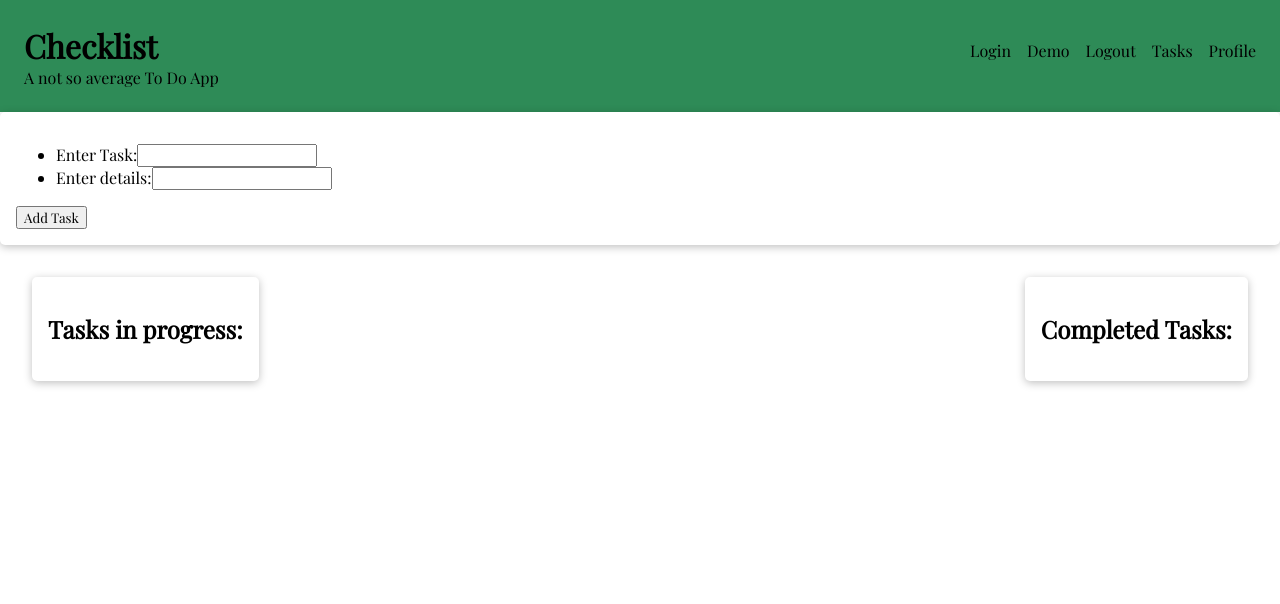
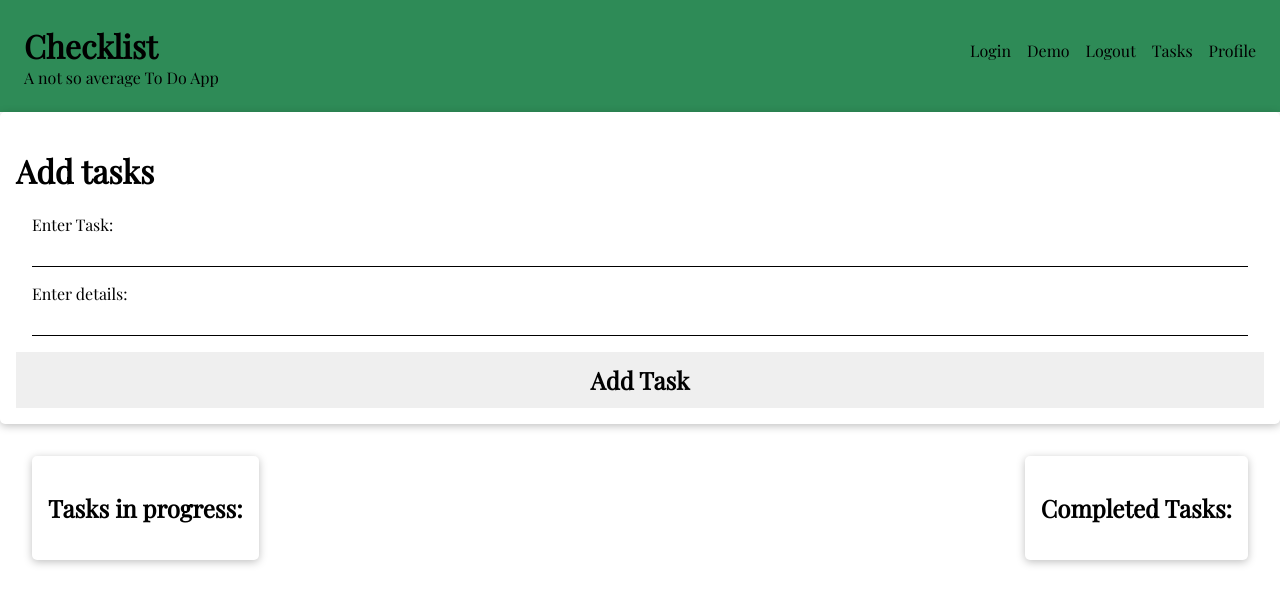
Before and after one commit to Spiritusanti/ToDoApp, a React (Create React App) app: page / in a window 1280 px wide. Shown: the top 604 px of the page. Built offline with nearby package versions, Linux system fonts and the light colour scheme.

Commit message:
styled TodoInputForm, added user feedback and error handling, added resumeTodo action and updated completeTodo in todoSlice

```diff
--- a/src/components/TodosFunctionality/CompletedTaskItem.component.js
+++ b/src/components/TodosFunctionality/CompletedTaskItem.component.js
@@ -1,13 +1,19 @@
 import Card from "../UI/Card/Card.component";
-
+import { useDispatch } from "react-redux";
+import { todoActions } from "../../redux/todo-slice";
 
 // component similar to TaskItem but for completed task. Displays only task title and a button
 // Once clicked button allows user to return task to active status.
 const CompletedTaskItem = (props) => {
+  const dispatch = useDispatch();
+
+  const onResumeTodo = () => {
+    dispatch(todoActions.resumeTodo(props.id));
+  }
   return (
     <Card>
       <h1>{props.task}</h1>
-      <button>Resume Task</button>
+      <button onClick={onResumeTodo}>Resume Task</button>
     </Card>
   );
 };
--- a/src/components/TodosFunctionality/CompletedTasks.component.js
+++ b/src/components/TodosFunctionality/CompletedTasks.component.js
@@ -5,13 +5,13 @@ import CompletedTaskItem from "./CompletedTaskItem.component";
 // build a component similar to TaskList but that only displays tasks that have been completed
 const CompletedTasks = () => {
   const todos = useSelector((state) => state.todos.todos);
-  const completedTasks = todos.filter((task) => task.completed === true);
+  const completedTasks = todos.filter((task) => task.complete === true);
 
   return (
     <Card>
         <h1>Completed Tasks:</h1>
       {completedTasks.map((task) => (
-        <CompletedTaskItem task={task.task} />
+        <CompletedTaskItem key={task.id} id={task.id} task={task.task} />
       ))}
     </Card>
   );
--- a/src/components/TodosFunctionality/TaskList.Component.js
+++ b/src/components/TodosFunctionality/TaskList.Component.js
@@ -4,7 +4,8 @@ import TaskItem from "./TaskItem.component";
 
 const TaskList = () => {
   const todos = useSelector((state) => state.todos.todos);
-  const inProgressTasks = todos.filter((task) => task.completed === false);
+  console.log(todos);
+  const inProgressTasks = todos.filter((task) => task.complete === false);
 
   return (
     <Card>
--- a/src/components/TodosFunctionality/TodoInputForm.component.js
+++ b/src/components/TodosFunctionality/TodoInputForm.component.js
@@ -1,42 +1,108 @@
-import { useRef } from "react";
+// react imports
+import { useState } from "react";
 // redux imports
 import { useDispatch } from "react-redux";
 import { todoActions } from "../../redux/todo-slice";
 import Card from "../UI/Card/Card.component";
+// style imports
+import classes from "./TodoInputForm.module.scss";
 
 const TodoInputForm = () => {
   const dispatch = useDispatch();
-  const enteredTaskRef = useRef();
-  const enteredDescriptionRef = useRef();
+  // input values
+  const [enteredTask, setEnteredTask] = useState("");
+  const [enteredDescription, setEnteredDescription] = useState("");
+  // input touched values
+  const [enteredTaskIsTouched, setEnteredTaskIsTouched] = useState(false);
+  const [enteredDescriptionIsTouched, setEnteredDescriptionIsTouched] =
+    useState(false);
+
+  // Input onChange handlers
+  const enteredTaskHandler = (event) => {
+    setEnteredTask(event.target.value);
+  };
+
+  const enteredDescriptionHandler = (event) => {
+    setEnteredDescription(event.target.value);
+  };
+
+  // Blur handlers
+  const enteredTaskBlurHandler = (event) => {
+    setEnteredTaskIsTouched(true);
+  };
+
+  const enteredDescriptionBlurHandler = (event) => {
+    setEnteredDescriptionIsTouched(true);
+  };
+
+  // Input reset
+  const resetInputs = () => {
+    setEnteredTask("");
+    setEnteredDescription("");
+    setEnteredTaskIsTouched(false);
+    setEnteredDescriptionIsTouched(false);
+  };
+
+  // validation
+  const enteredTaskIsValid = enteredTask.trim().length > 0;
+  const enteredDescriptionIsValid = enteredDescription.trim().length > 0;
+
+  // error handling
+  const enteredTaskHasError = !enteredTaskIsValid && enteredTaskIsTouched;
+  const enteredDescriptionHasError =
+    !enteredDescriptionIsValid && enteredDescriptionIsTouched;
 
   const submitHandler = (event) => {
     event.preventDefault();
-    //Need to perform some input validation here.
+    if (!enteredTaskIsTouched || !enteredDescriptionIsValid) {
+      return;
+    }
+
     const todo = {
       id: Date.now(),
-      task: enteredTaskRef.current.value,
-      description: enteredDescriptionRef.current.value,
+      task: enteredTask,
+      description: enteredDescription,
       complete: false,
     };
     dispatch(todoActions.addTodo(todo));
-    enteredTaskRef.current.value = "";
-    enteredDescriptionRef.current.value = "";
+    resetInputs();
   };
 
   return (
     <Card>
-      <form onSubmit={submitHandler}>
+      <label htmlFor="form">
+        <h1>Add tasks</h1>
+      </label>
+      <form className={classes.form} onSubmit={submitHandler}>
         <ul>
           <li>
             <label htmlFor="task">Enter Task:</label>
-            <input id="task" type="text" ref={enteredTaskRef} />
+            <input
+              id="task"
+              type="text"
+              onChange={enteredTaskHandler}
+              value={enteredTask}
+              onBlur={enteredTaskBlurHandler}
+            />
+            {enteredTaskHasError && (
+              <p style={{ color: "red" }}>Please enter a task</p>
+            )}
           </li>
           <li>
             <label htmlFor="description">Enter details:</label>
-            <input id="description" type="text" ref={enteredDescriptionRef} />
+            <input
+              id="description"
+              type="text"
+              onChange={enteredDescriptionHandler}
+              value={enteredDescription}
+              onBlur={enteredDescriptionBlurHandler}
+            />
+            {enteredDescriptionHasError && (
+              <p style={{ color: "red" }}>Please enter a description!</p>
+            )}
           </li>
         </ul>
-        <button>Add Task</button>
+        <button type="submit">Add Task</button>
       </form>
     </Card>
   );
--- /dev/null
+++ b/src/components/TodosFunctionality/TodoInputForm.module.scss
@@ -0,0 +1,32 @@
+.form {
+    width: 100%;
+    ul {
+        margin: 0;
+        padding: 0;
+        list-style: none;
+        li {
+            margin: 1rem;
+            display: flex;
+            flex-direction: column;
+
+            input {
+                border: none;
+                border-bottom: 1px solid black;
+                height: 2rem;
+            }
+        }
+    }
+
+    button {
+        font-size: 1.5rem;
+        font-weight: bold;
+        border: none;
+        width: 100%;
+        padding: 0.75rem;
+        cursor: pointer;
+
+        &:active {
+            transform: scale(0.95);
+        }
+    }
+}
--- a/src/redux/todo-slice.js
+++ b/src/redux/todo-slice.js
@@ -11,15 +11,25 @@ export const todoSlice = createSlice({
       state.todos.push(action.payload);
     },
     completeTodo(state, action) {
-      // locate todo by id and toggle isComplete value to true
-      const isCompletedTodo = action.payload;
+      // locate todo by id and toggle complete value to true
+      const isCompletedTodoId = action.payload;
       const isCurrentTodo = state.todos.find(
-        (todo) => todo.id === isCompletedTodo.id
+        (todo) => todo.id === isCompletedTodoId
       );
       if (!isCurrentTodo) {
         return;
       }
       isCurrentTodo.complete = true;
+    },
+    resumeTodo(state, action) {
+      const resumeTodoId = action.payload;
+      const isCurrentTodo = state.todos.find(
+        (todo) => todo.id === resumeTodoId
+      );
+      if (!isCurrentTodo) {
+        return;
+      }
+      isCurrentTodo.complete = false;
     },
     deleteTodo(state, action) {
       // delete todo from state via array.filter();
```
